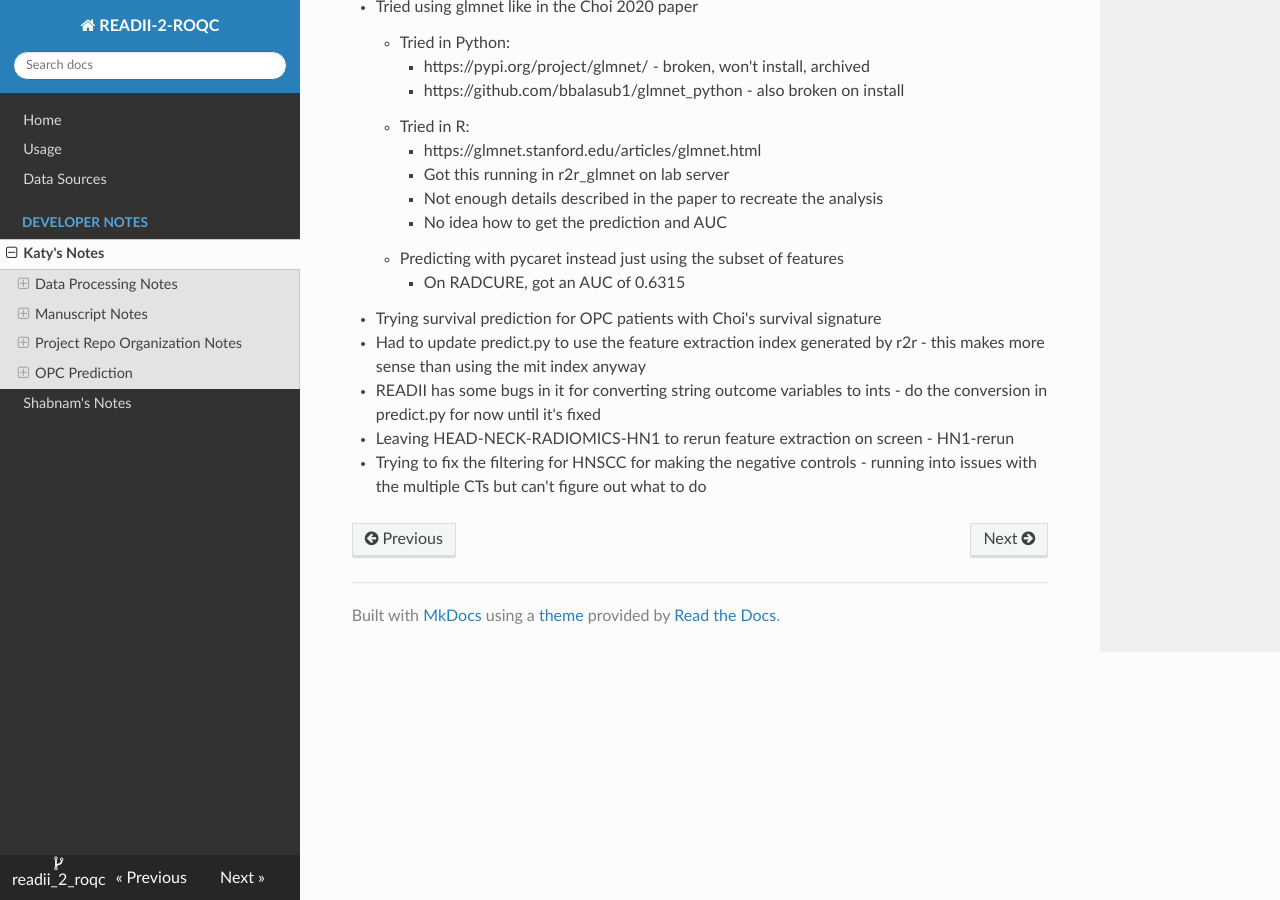
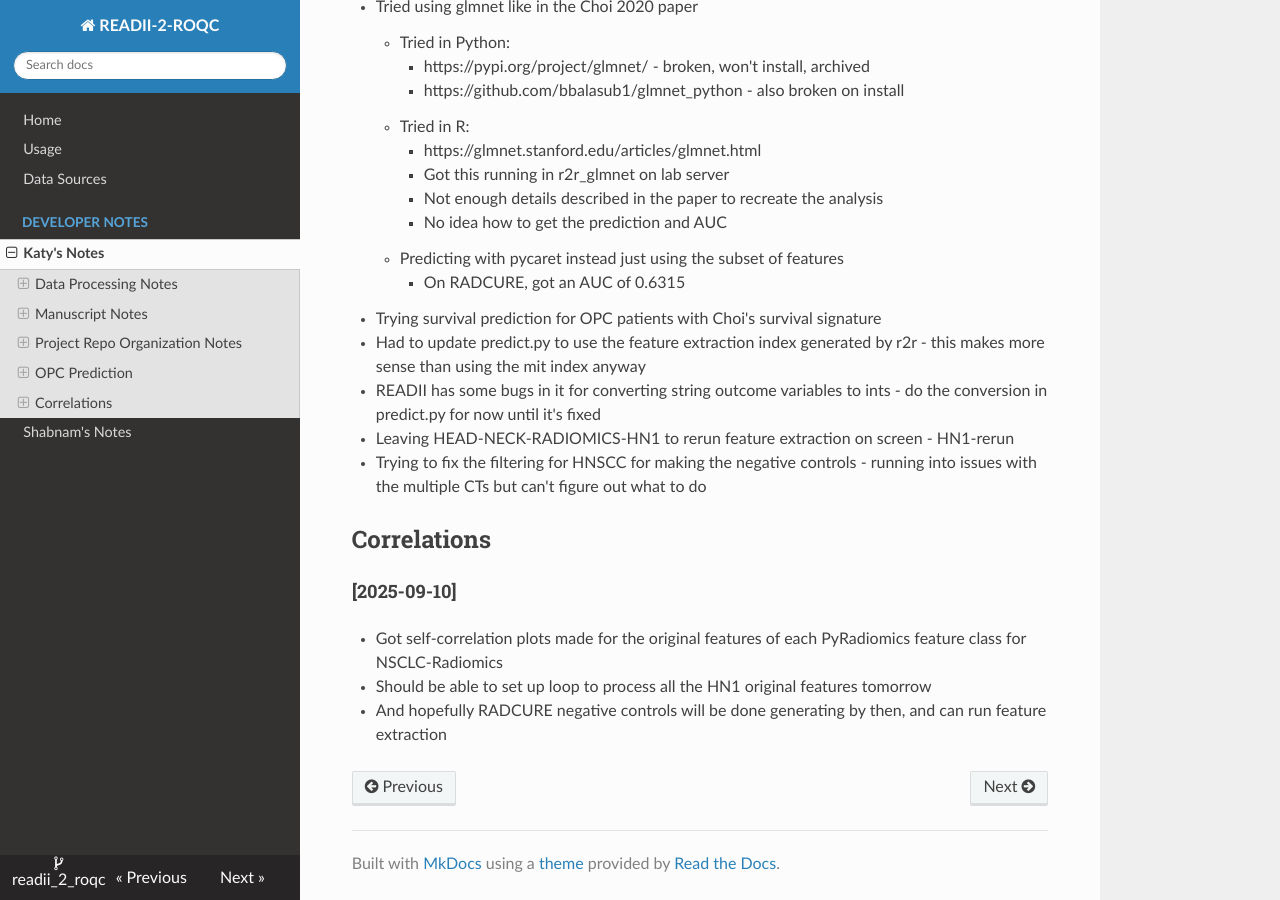
Before and after one commit to bhklab/readii_2_roqc, an MkDocs documentation site: the page built from docs/devnotes/katy_notes.md, in a window 1280 px wide and 900 px high, scrolled down 9267 px. Built offline with MkDocs 1.6.1, drawn with Linux system fonts in a browser that asks for light colours; nearby versions of some CDN libraries.

Commit message:
docs: correlation devnotes for Katy for sept 10

```diff
--- a/docs/devnotes/katy_notes.md
+++ b/docs/devnotes/katy_notes.md
@@ -387,3 +387,11 @@ dev_binary_prediction.ipynb
 * Leaving HEAD-NECK-RADIOMICS-HN1 to rerun feature extraction on screen - HN1-rerun
 
 * Trying to fix the filtering for HNSCC for making the negative controls - running into issues with the multiple CTs but can't figure out what to do
+
+
+## Correlations
+
+#### [2025-09-10]
+* Got self-correlation plots made for the original features of each PyRadiomics feature class for NSCLC-Radiomics
+* Should be able to set up loop to process all the HN1 original features tomorrow
+* And hopefully RADCURE negative controls will be done generating by then, and can run feature extraction
```
